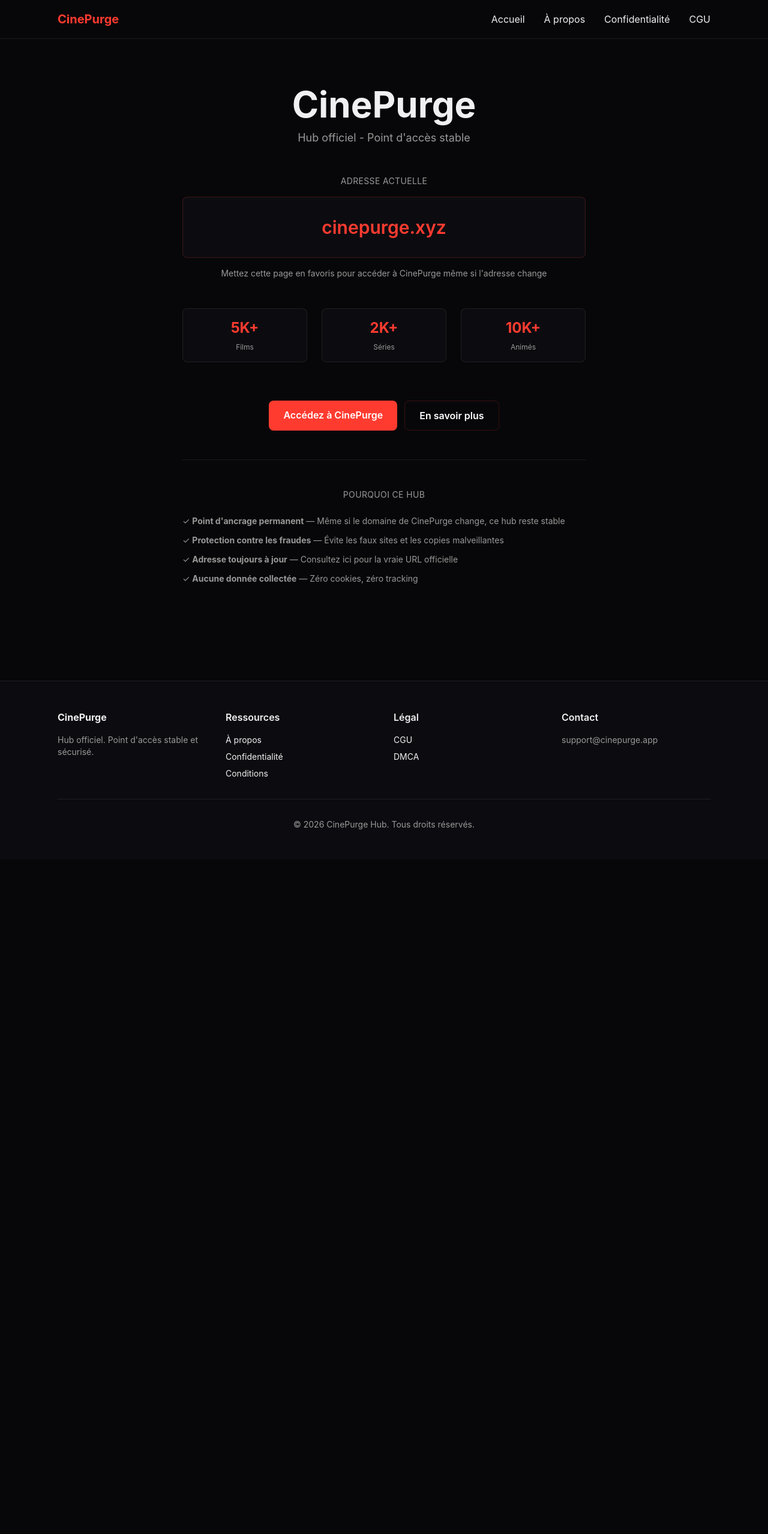
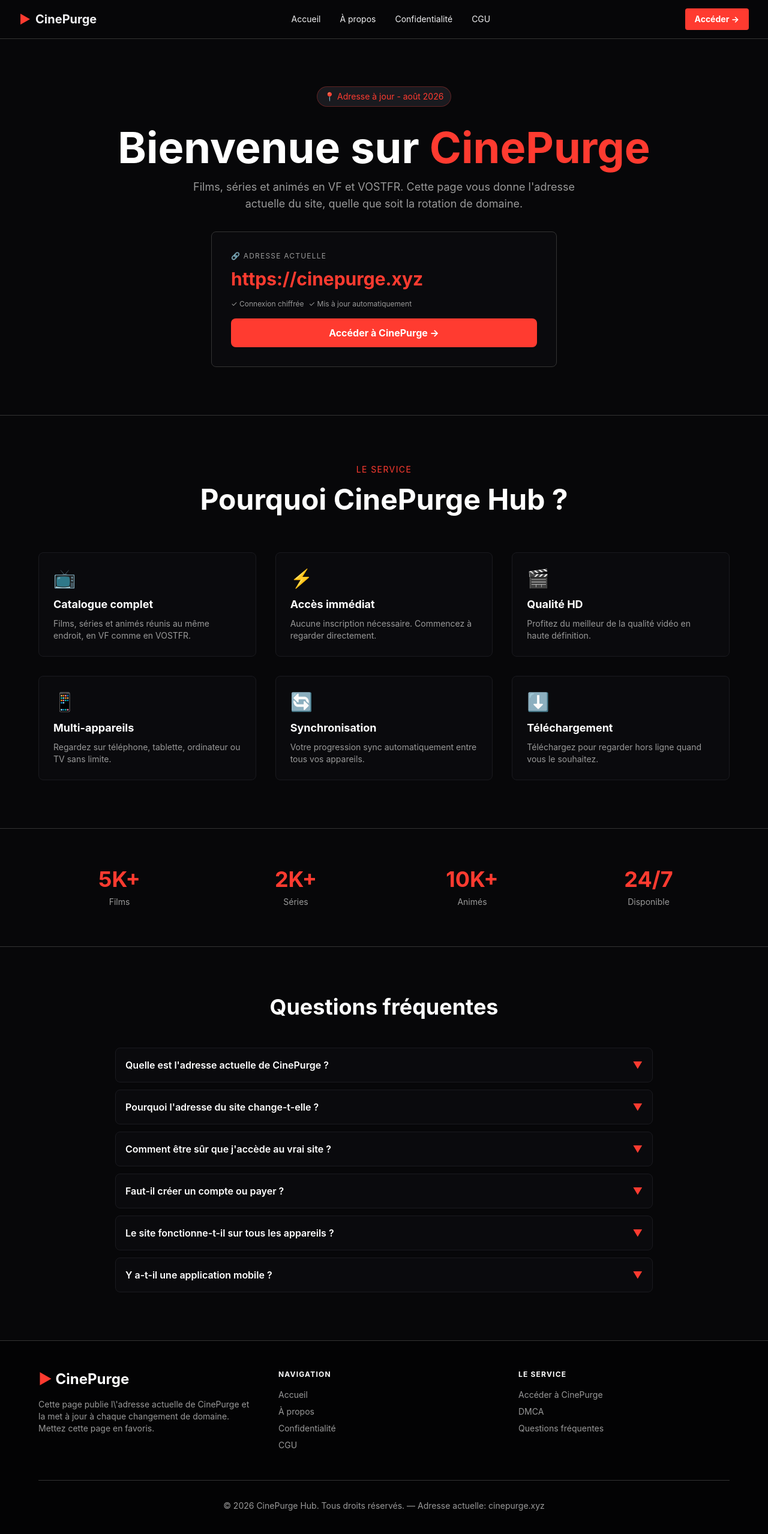
Before and after one commit to tommoytre225/cinepurge-hub, a Next.js app: page / in a window 1280 px wide. Shown: the top 2558 px of the page at 60% size. Before the commit the page ends 1433 px from the top, so only its background shows below. Built offline with nearby package versions, Linux system fonts and the light colour scheme.

Commit message:
design: rebuild as Senpai-style hub - professional structure
- Hero section with prominent current link
- Service features grid (6 items)
- Stats section (5K+, 2K+, 10K+, 24/7)
- FAQ with accordions
- Professional footer with nav
- Pro header navbar with CTA button

```diff
--- a/app/layout.tsx
+++ b/app/layout.tsx
@@ -16,65 +16,41 @@ export default function RootLayout({
 }) {
   return (
     <html lang="fr">
-      <body>
-        <nav className="glass fixed top-0 w-full border-b border-[rgba(255,255,255,0.08)] z-50">
-          <div className="max-w-6xl mx-auto px-4 sm:px-6 lg:px-8">
+      <body className="bg-[#070709]">
+        <nav className="fixed top-0 w-full bg-[#070709]/95 backdrop-blur border-b border-[#333333] z-50">
+          <div className="max-w-7xl mx-auto px-4 sm:px-6 lg:px-8">
             <div className="flex justify-between items-center h-16">
-              <Link href="/" className="text-xl font-bold text-accent">
-                CinePurge
+              <Link href="/" className="text-xl font-bold flex items-center gap-2">
+                <span className="text-[#FF3B30]">▶</span>
+                <span>CinePurge</span>
               </Link>
               <div className="hidden md:flex gap-8">
-                <Link href="/" className="hover:text-accent transition">
+                <Link href="/" className="text-sm hover:text-[#FF3B30] transition">
                   Accueil
                 </Link>
-                <Link href="/about" className="hover:text-accent transition">
+                <Link href="/about" className="text-sm hover:text-[#FF3B30] transition">
                   À propos
                 </Link>
-                <Link href="/privacy" className="hover:text-accent transition">
+                <Link href="/privacy" className="text-sm hover:text-[#FF3B30] transition">
                   Confidentialité
                 </Link>
-                <Link href="/terms" className="hover:text-accent transition">
+                <Link href="/terms" className="text-sm hover:text-[#FF3B30] transition">
                   CGU
                 </Link>
               </div>
+              <a
+                href="https://cinepurge.xyz"
+                target="_blank"
+                rel="noopener noreferrer"
+                className="bg-[#FF3B30] hover:bg-[#E62B1F] text-white px-4 py-2 rounded text-sm font-bold transition"
+              >
+                Accéder →
+              </a>
             </div>
           </div>
         </nav>
 
         <main className="pt-16">{children}</main>
-
-        <footer className="border-t border-[rgba(255,255,255,0.08)] glass-card mt-20">
-          <div className="max-w-6xl mx-auto px-4 sm:px-6 lg:px-8 py-12">
-            <div className="grid md:grid-cols-4 gap-8 mb-8">
-              <div>
-                <h3 className="font-bold mb-4">CinePurge</h3>
-                <p className="text-foreground-muted text-sm">Hub officiel. Point d&apos;accès stable et sécurisé.</p>
-              </div>
-              <div>
-                <h4 className="font-semibold mb-4">Ressources</h4>
-                <ul className="space-y-2 text-sm">
-                  <li><Link href="/about" className="hover:text-accent transition">À propos</Link></li>
-                  <li><Link href="/privacy" className="hover:text-accent transition">Confidentialité</Link></li>
-                  <li><Link href="/terms" className="hover:text-accent transition">Conditions</Link></li>
-                </ul>
-              </div>
-              <div>
-                <h4 className="font-semibold mb-4">Légal</h4>
-                <ul className="space-y-2 text-sm">
-                  <li><Link href="/terms" className="hover:text-accent transition">CGU</Link></li>
-                  <li><Link href="/dmca" className="hover:text-accent transition">DMCA</Link></li>
-                </ul>
-              </div>
-              <div>
-                <h4 className="font-semibold mb-4">Contact</h4>
-                <p className="text-foreground-muted text-sm">support@cinepurge.app</p>
-              </div>
-            </div>
-            <div className="border-t border-[rgba(255,255,255,0.08)] pt-8 text-center text-foreground-muted text-sm">
-              <p>&copy; {new Date().getFullYear()} CinePurge Hub. Tous droits réservés.</p>
-            </div>
-          </div>
-        </footer>
       </body>
     </html>
   );
--- a/app/page.tsx
+++ b/app/page.tsx
@@ -1,75 +1,205 @@
 export default function Home() {
   return (
-    <div className="min-h-screen flex flex-col items-center justify-center px-4 py-20">
-      <div className="max-w-2xl w-full text-center space-y-12">
-
-        {/* Logo/Title */}
-        <div className="space-y-3">
-          <h1 className="text-5xl md:text-6xl font-bold">CinePurge</h1>
-          <p className="text-[#999999] text-lg">Hub officiel - Point d&apos;accès stable</p>
+    <div className="bg-[#070709] text-white">
+      {/* Hero Section */}
+      <section className="py-20 px-4 text-center">
+        <div className="max-w-5xl mx-auto space-y-8">
+          <div className="inline-block px-3 py-1.5 bg-[#1a1a1f] border border-[#FF3B30]/30 rounded-full text-sm text-[#FF3B30]">
+            📍 Adresse à jour - août 2026
           </div>
 
-        {/* Main Link - PROMINENT */}
           <div className="space-y-4">
-          <p className="text-sm text-[#999999] uppercase tracking-wide">Adresse actuelle</p>
-          <div className="glass-card border border-[rgba(255,59,48,0.2)] rounded-lg p-8">
+            <h1 className="text-6xl md:text-7xl font-bold leading-tight">
+              Bienvenue sur <span className="text-[#FF3B30]">CinePurge</span>
+            </h1>
+            <p className="text-lg text-[#999999] max-w-2xl mx-auto">
+              Films, séries et animés en VF et VOSTFR. Cette page vous donne l'adresse actuelle du site, quelle que soit la rotation de domaine.
+            </p>
+          </div>
+
+          {/* Main CTA Box */}
+          <div className="bg-[#0a0a0d] border border-[#333333] rounded-lg p-8 space-y-4 max-w-xl mx-auto">
+            <div className="text-left">
+              <p className="text-xs text-[#999999] uppercase tracking-widest mb-3">🔗 Adresse actuelle</p>
               <a
                 href="https://cinepurge.xyz"
                 target="_blank"
                 rel="noopener noreferrer"
-              className="text-2xl md:text-3xl font-semibold text-accent hover:text-[#FF6B50] transition-colors break-all"
+                className="text-3xl font-bold text-[#FF3B30] hover:text-[#FF6B50] transition-colors break-all"
               >
-              cinepurge.xyz
+                https://cinepurge.xyz
               </a>
             </div>
-          <p className="text-sm text-[#999999] mt-6">
-            Mettez cette page en favoris pour accéder à CinePurge même si l&apos;adresse change
-          </p>
+
+            <div className="flex flex-col sm:flex-row gap-2 text-xs text-[#999999]">
+              <span>✓ Connexion chiffrée</span>
+              <span>✓ Mis à jour automatiquement</span>
             </div>
 
-        {/* Quick Info */}
-        <div className="grid grid-cols-3 gap-4 md:gap-6">
-          <div className="glass-card rounded-lg p-4 border border-[rgba(255,255,255,0.08)]">
-            <div className="text-2xl font-bold text-accent">5K+</div>
-            <div className="text-xs text-[#999999] mt-2">Films</div>
-          </div>
-          <div className="glass-card rounded-lg p-4 border border-[rgba(255,255,255,0.08)]">
-            <div className="text-2xl font-bold text-accent">2K+</div>
-            <div className="text-xs text-[#999999] mt-2">Séries</div>
-          </div>
-          <div className="glass-card rounded-lg p-4 border border-[rgba(255,255,255,0.08)]">
-            <div className="text-2xl font-bold text-accent">10K+</div>
-            <div className="text-xs text-[#999999] mt-2">Animés</div>
-          </div>
-        </div>
-
-        {/* Action Buttons */}
-        <div className="flex flex-col sm:flex-row gap-3 justify-center pt-4">
             <a
               href="https://cinepurge.xyz"
               target="_blank"
               rel="noopener noreferrer"
-            className="btn-primary"
+              className="w-full block bg-[#FF3B30] hover:bg-[#E62B1F] text-white font-bold py-3 rounded-lg transition-colors"
             >
-            Accédez à CinePurge
-          </a>
-          <a href="/about" className="btn-secondary">
-            En savoir plus
+              Accéder à CinePurge →
             </a>
           </div>
+        </div>
+      </section>
 
-        {/* Why This Hub */}
-        <div className="border-t border-[rgba(255,255,255,0.08)] pt-12">
-          <h2 className="text-sm text-[#999999] uppercase tracking-wide mb-6">Pourquoi ce hub</h2>
-          <div className="text-left space-y-3 text-sm text-[#999999]">
-            <p>✓ <strong>Point d&apos;ancrage permanent</strong> — Même si le domaine de CinePurge change, ce hub reste stable</p>
-            <p>✓ <strong>Protection contre les fraudes</strong> — Évite les faux sites et les copies malveillantes</p>
-            <p>✓ <strong>Adresse toujours à jour</strong> — Consultez ici pour la vraie URL officielle</p>
-            <p>✓ <strong>Aucune donnée collectée</strong> — Zéro cookies, zéro tracking</p>
+      {/* Service Section */}
+      <section className="py-20 px-4 border-t border-[#333333]">
+        <div className="max-w-6xl mx-auto">
+          <div className="text-center mb-16">
+            <p className="text-[#FF3B30] text-sm uppercase tracking-widest mb-4">LE SERVICE</p>
+            <h2 className="text-4xl md:text-5xl font-bold mb-4">Pourquoi CinePurge Hub ?</h2>
+          </div>
+
+          <div className="grid md:grid-cols-3 gap-8">
+            {[
+              {
+                icon: '📺',
+                title: 'Catalogue complet',
+                desc: 'Films, séries et animés réunis au même endroit, en VF comme en VOSTFR.'
+              },
+              {
+                icon: '⚡',
+                title: 'Accès immédiat',
+                desc: 'Aucune inscription nécessaire. Commencez à regarder directement.'
+              },
+              {
+                icon: '🎬',
+                title: 'Qualité HD',
+                desc: 'Profitez du meilleur de la qualité vidéo en haute définition.'
+              },
+              {
+                icon: '📱',
+                title: 'Multi-appareils',
+                desc: 'Regardez sur téléphone, tablette, ordinateur ou TV sans limite.'
+              },
+              {
+                icon: '🔄',
+                title: 'Synchronisation',
+                desc: 'Votre progression sync automatiquement entre tous vos appareils.'
+              },
+              {
+                icon: '⬇️',
+                title: 'Téléchargement',
+                desc: 'Téléchargez pour regarder hors ligne quand vous le souhaitez.'
+              },
+            ].map((feature, i) => (
+              <div key={i} className="bg-[#0a0a0d] border border-[#1a1a1f] rounded-lg p-6 hover:border-[#FF3B30]/30 transition-colors">
+                <div className="text-3xl mb-3">{feature.icon}</div>
+                <h3 className="font-bold text-lg mb-2">{feature.title}</h3>
+                <p className="text-[#999999] text-sm">{feature.desc}</p>
+              </div>
+            ))}
+          </div>
+        </div>
+      </section>
+
+      {/* Stats Section */}
+      <section className="py-16 px-4 border-t border-[#333333]">
+        <div className="max-w-6xl mx-auto">
+          <div className="grid grid-cols-2 md:grid-cols-4 gap-6">
+            {[
+              { number: '5K+', label: 'Films' },
+              { number: '2K+', label: 'Séries' },
+              { number: '10K+', label: 'Animés' },
+              { number: '24/7', label: 'Disponible' },
+            ].map((stat, i) => (
+              <div key={i} className="text-center">
+                <div className="text-4xl font-bold text-[#FF3B30] mb-2">{stat.number}</div>
+                <div className="text-[#999999] text-sm">{stat.label}</div>
+              </div>
+            ))}
+          </div>
+        </div>
+      </section>
+
+      {/* FAQ Section */}
+      <section className="py-20 px-4 border-t border-[#333333]">
+        <div className="max-w-4xl mx-auto">
+          <h2 className="text-4xl font-bold text-center mb-12">Questions fréquentes</h2>
+
+          <div className="space-y-3">
+            {[
+              {
+                q: 'Quelle est l\'adresse actuelle de CinePurge ?',
+                a: 'L\'adresse actuelle figure sur cette page et mise à jour automatiquement à chaque changement de domaine. Mettez cette page en favoris.'
+              },
+              {
+                q: 'Pourquoi l\'adresse du site change-t-elle ?',
+                a: 'Pour assurer la continuité du service et la protection contre les blocages. Ce hub reste le point de repère stable.'
+              },
+              {
+                q: 'Comment être sûr que j\'accède au vrai site ?',
+                a: 'Vérifiez l\'URL affichée ici et mettez-la en favoris. C\'est la seule source officielle authentifiée.'
+              },
+              {
+                q: 'Faut-il créer un compte ou payer ?',
+                a: 'Non, CinePurge est 100% gratuit. Aucun compte, aucun abonnement, aucun frais caché.'
+              },
+              {
+                q: 'Le site fonctionne-t-il sur tous les appareils ?',
+                a: 'Oui. Téléphone, tablette, ordinateur et TV — tous les appareils sont supportés.'
+              },
+              {
+                q: 'Y a-t-il une application mobile ?',
+                a: 'Vous pouvez installer CinePurge en tant qu\'application (PWA) sur votre téléphone.'
+              },
+            ].map((faq, i) => (
+              <details key={i} className="bg-[#0a0a0d] border border-[#1a1a1f] rounded-lg p-4 cursor-pointer hover:border-[#FF3B30]/30 transition-colors">
+                <summary className="font-semibold flex justify-between items-center">
+                  <span>{faq.q}</span>
+                  <span className="text-[#FF3B30]">▼</span>
+                </summary>
+                <p className="text-[#999999] text-sm mt-3">{faq.a}</p>
+              </details>
+            ))}
+          </div>
+        </div>
+      </section>
+
+      {/* Footer */}
+      <footer className="border-t border-[#333333] py-12 px-4 bg-black/50">
+        <div className="max-w-6xl mx-auto">
+          <div className="grid md:grid-cols-3 gap-12 mb-12">
+            <div>
+              <div className="text-2xl font-bold mb-4">
+                <span className="text-[#FF3B30]">▶</span> CinePurge
+              </div>
+              <p className="text-[#999999] text-sm">
+                Cette page publie l\'adresse actuelle de CinePurge et la met à jour à chaque changement de domaine. Mettez cette page en favoris.
+              </p>
+            </div>
+
+            <div>
+              <h4 className="font-bold mb-4 uppercase text-xs tracking-widest">Navigation</h4>
+              <ul className="space-y-2 text-sm text-[#999999]">
+                <li><a href="/" className="hover:text-[#FF3B30] transition">Accueil</a></li>
+                <li><a href="/about" className="hover:text-[#FF3B30] transition">À propos</a></li>
+                <li><a href="/privacy" className="hover:text-[#FF3B30] transition">Confidentialité</a></li>
+                <li><a href="/terms" className="hover:text-[#FF3B30] transition">CGU</a></li>
+              </ul>
+            </div>
+
+            <div>
+              <h4 className="font-bold mb-4 uppercase text-xs tracking-widest">LE SERVICE</h4>
+              <ul className="space-y-2 text-sm text-[#999999]">
+                <li><a href="https://cinepurge.xyz" target="_blank" rel="noopener noreferrer" className="hover:text-[#FF3B30] transition">Accéder à CinePurge</a></li>
+                <li><a href="/dmca" className="hover:text-[#FF3B30] transition">DMCA</a></li>
+                <li><a href="#" className="hover:text-[#FF3B30] transition">Questions fréquentes</a></li>
+              </ul>
             </div>
           </div>
 
+          <div className="border-t border-[#333333] pt-8 text-center text-[#999999] text-sm">
+            <p>© 2026 CinePurge Hub. Tous droits réservés. — Adresse actuelle: cinepurge.xyz</p>
           </div>
+        </div>
+      </footer>
     </div>
   );
 }
```
Lines whose indentation alone changed are shown as unchanged.
